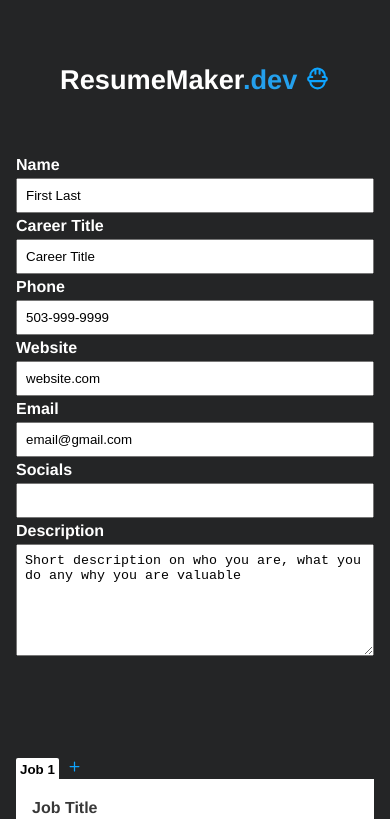
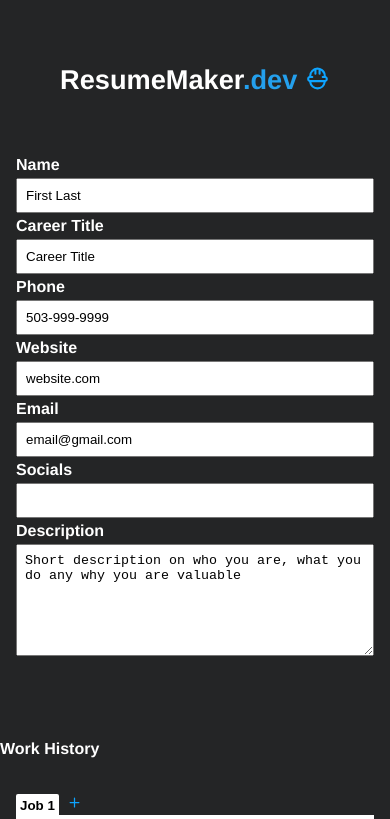
Before and after one commit to ChimentiMatt/Resume_Builder, a React (Create React App) app: page / in a window 390 px wide. Shown: the top 819 px of the page. Built offline with nearby package versions, Linux system fonts and the light colour scheme.

Commit message:
added labels for work/school

```diff
--- a/src/components/Home.jsx
+++ b/src/components/Home.jsx
@@ -220,6 +220,9 @@
                 <br/>
                 <br/>
 
+                <label id='work-history-label' name='website'>Work History</label>
+                <br/>
+                <br/>
                 <div id='jobs-container'>
                     <div id='jobs-length'>
                         <div id='tabs-container'>
@@ -306,6 +309,9 @@
                     <div className='mobile-show'>
                         <br /><br /><br />
                     </div>
+                    <label name='website'>Education History</label>
+                    <br/>
+                    <br/>
 
                     <div id='tabs-container'>
                             {education.map((job,id) => (
--- a/src/styles/home.css
+++ b/src/styles/home.css
@@ -134,6 +134,10 @@
 
 #primary-info-forms{
     margin-top: 4.5rem;
+}
+
+#work-history-label{
+    margin-left: 0rem;
 }
 
 .forms-jobs{
--- a/src/styles/index.css
+++ b/src/styles/index.css
@@ -151,9 +151,11 @@
     position: relative;
   }
 
-  #education-tab0{
+  #work-history-label{
+    margin-left: 1rem;
+  }
 
-  }
+
 
   #jobs-container{
     display: flex;
```
